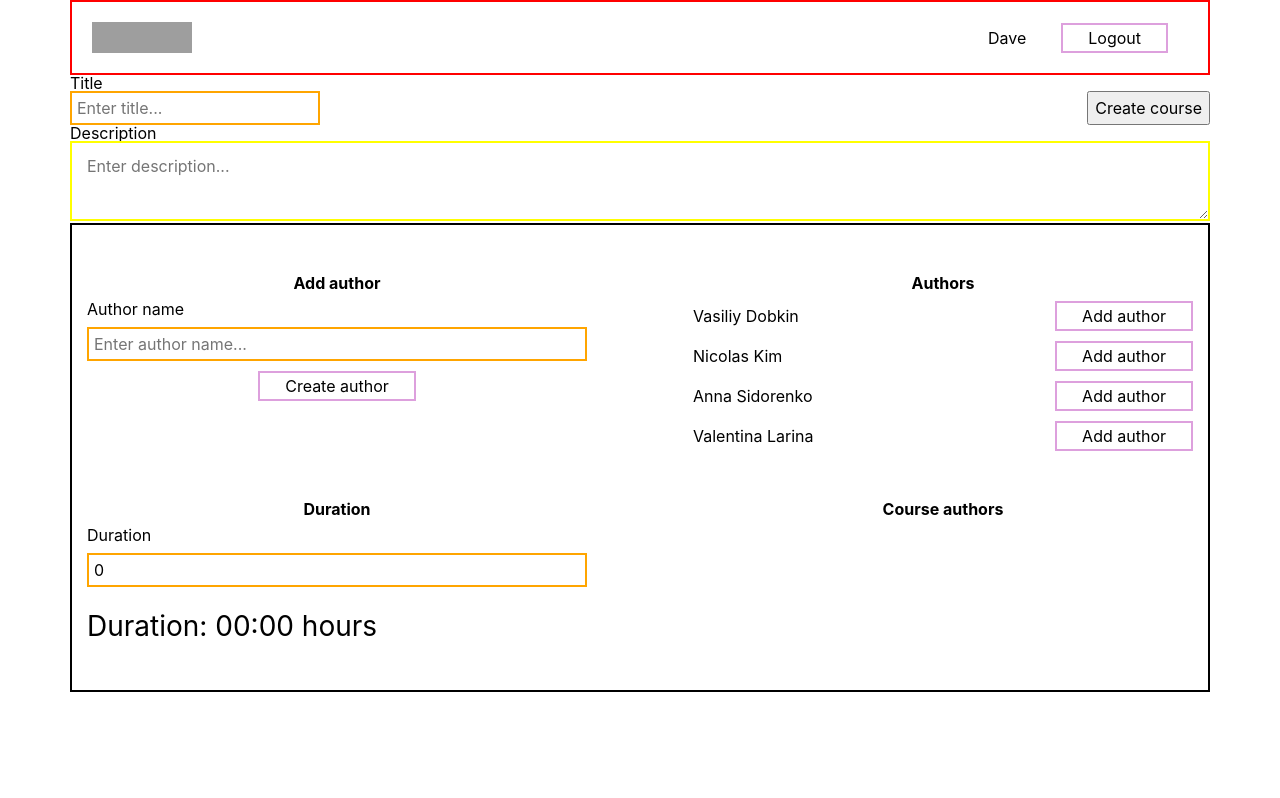
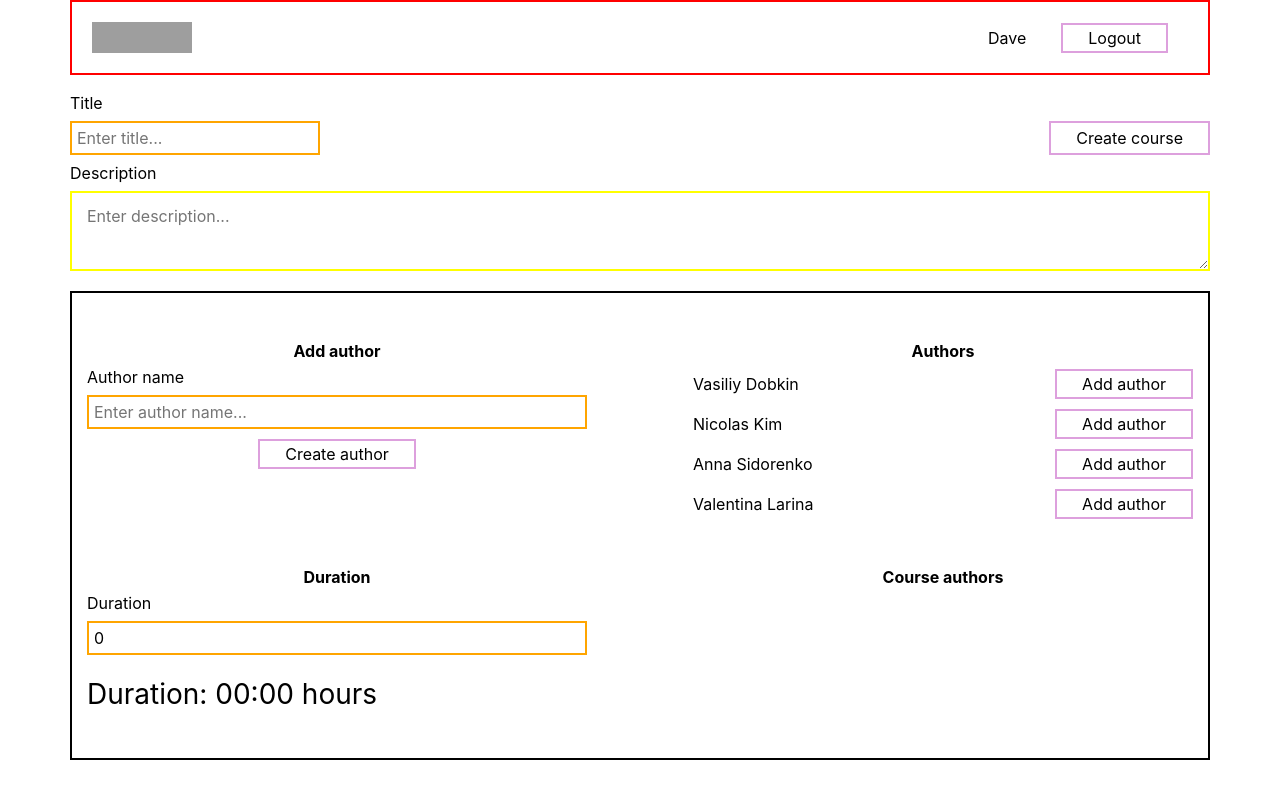
Before and after one commit to bonox2/courses-app, a React (Create React App) app: page /courses/add in a window 1280 px wide. Built offline with nearby package versions, Linux system fonts and the light colour scheme; grey boxes are pictures that could not be loaded.

Commit message:
Links done Css fix

```diff
--- a/src/common/Button/Button.css
+++ b/src/common/Button/Button.css
@@ -4,4 +4,12 @@
     padding: 5px 25px;
     width: min-content;
     white-space: nowrap;
+    text-decoration: none;
+    color: black;
+    display: flex;
+    align-items: center;
+    justify-content: center;
 }
+.btn:hover{
+    cursor: pointer;
+}
--- a/src/components/Courses/Courses.jsx
+++ b/src/components/Courses/Courses.jsx
@@ -20,7 +20,7 @@ export default function Courses() {
           <div className="body_section">
             <div className="search_bar_main">
               <SearchBar setSearchQuery={setSearchQuery} />
-              <Link to="/courses/add">Add new course</Link>
+              <Link to="/courses/add" className='btn'>Add new course</Link>
             </div>
             <div className="courses_list">
               {courses
--- a/src/components/Courses/components/CourseInfo/CourseInfo.css
+++ b/src/components/Courses/components/CourseInfo/CourseInfo.css
@@ -26,3 +26,10 @@
 .course_info_list li>span{
     font-weight: bold;
 }
+.course_info_btn{
+        background: none;
+        width: min-content;
+        white-space: nowrap;
+        text-decoration: none;
+        color: black;
+}
--- a/src/components/Courses/components/CourseInfo/CourseInfo.jsx
+++ b/src/components/Courses/components/CourseInfo/CourseInfo.jsx
@@ -14,12 +14,12 @@ export default function CourseInfo({ courses }) {
   const authorsNames = courseInfo.authors.map(
     (authorId) =>
       mockedAuthorsList.find((author) => authorId === author.id)?.name
-  ).join(", ");
+  ).join(" ");
   return (
   <>
       <section className="course_info_main">
         <div className="container">
-          <Link to="/courses" className="course_info_btn">Back to courses</Link>
+          <Link to="/courses" className="course_info_btn" >&lt; Back to courses</Link>
           <h2 className='course_info_title'>{courseInfo.title}</h2>
           <div className="course_info_description_main">
             <p className='course_info_text'>{courseInfo.description}</p>
--- a/src/components/CreateCourse/CreateCourse.css
+++ b/src/components/CreateCourse/CreateCourse.css
@@ -1,6 +1,6 @@
 
-.create_coutse_general{
-    margin-bottom: 20px;
+.create_course_general{
+    padding-top: 20px;
     display:flex ;
     flex-direction: column;
     gap: 10px;
@@ -23,6 +23,7 @@
     justify-content: space-between;
     border: 2px solid black;
     padding: 50px 15px 0 15px;
+    margin-top: 20px;
 }
 .create_course_part{
     display: flex;
--- a/src/components/CreateCourse/CreateCourse.jsx
+++ b/src/components/CreateCourse/CreateCourse.jsx
@@ -1,10 +1,10 @@
 import './CreateCourse.css';
-import Button from '../../common/Button/Button';
 import Input from '../../common/Input/Input';
 import { useState } from 'react';
 import pipeDuration from '../../helpers/pipeDuration';
 import { mockedAuthorsList } from '../../constants';
 import { useHistory } from "react-router-dom";
+import Button from '../../common/Button/Button';
 
 export default function CreateCourse({setCourses}) {
   const history = useHistory()
@@ -66,7 +66,7 @@ export default function CreateCourse({setCourses}) {
             name="title"
             required
           />
-          <button type='submit'>Create course</button>
+          <Button buttonText="Create course" type='submit'></Button>
         </div>
         <span>Description</span>
         <textarea
```
